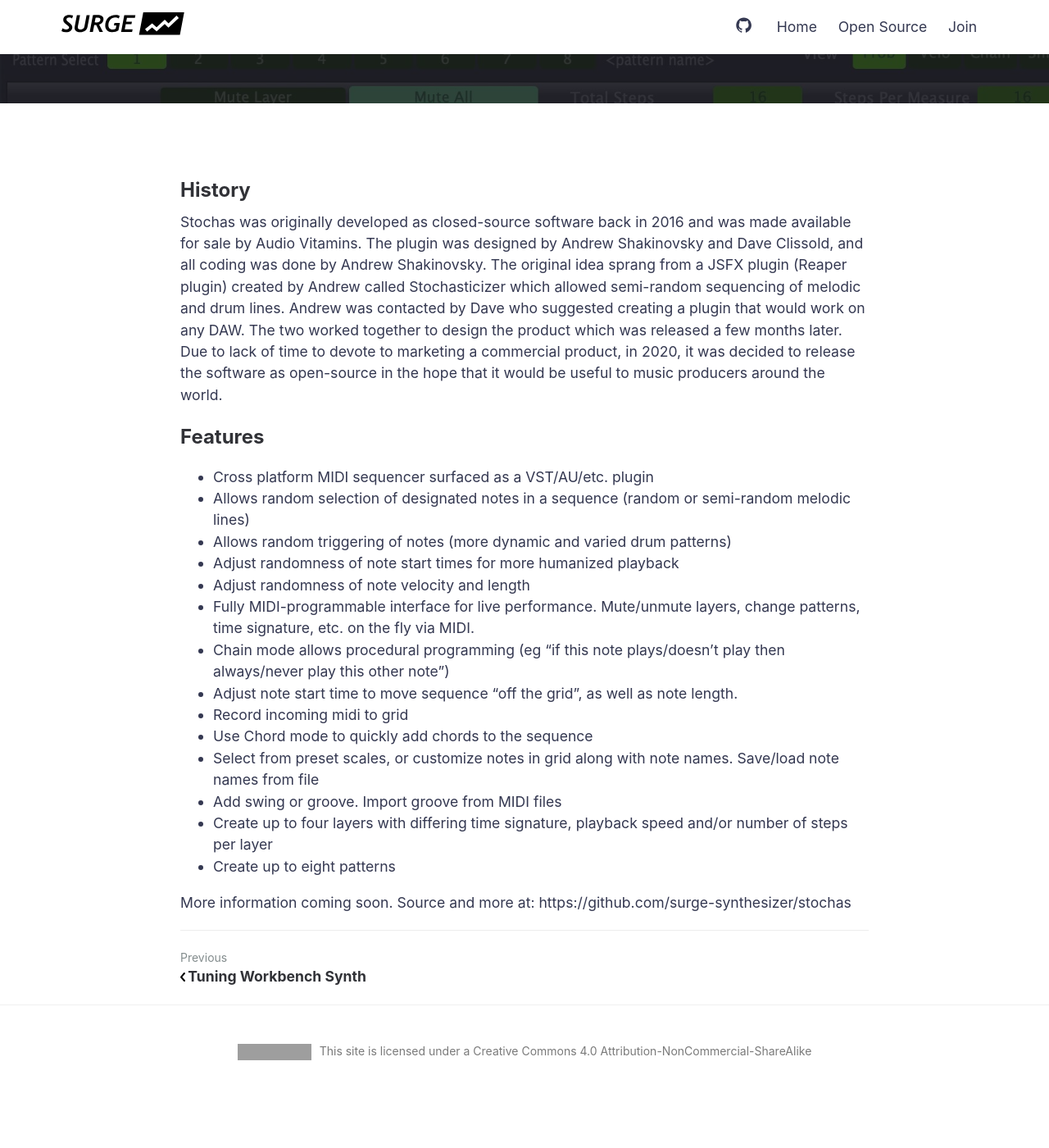
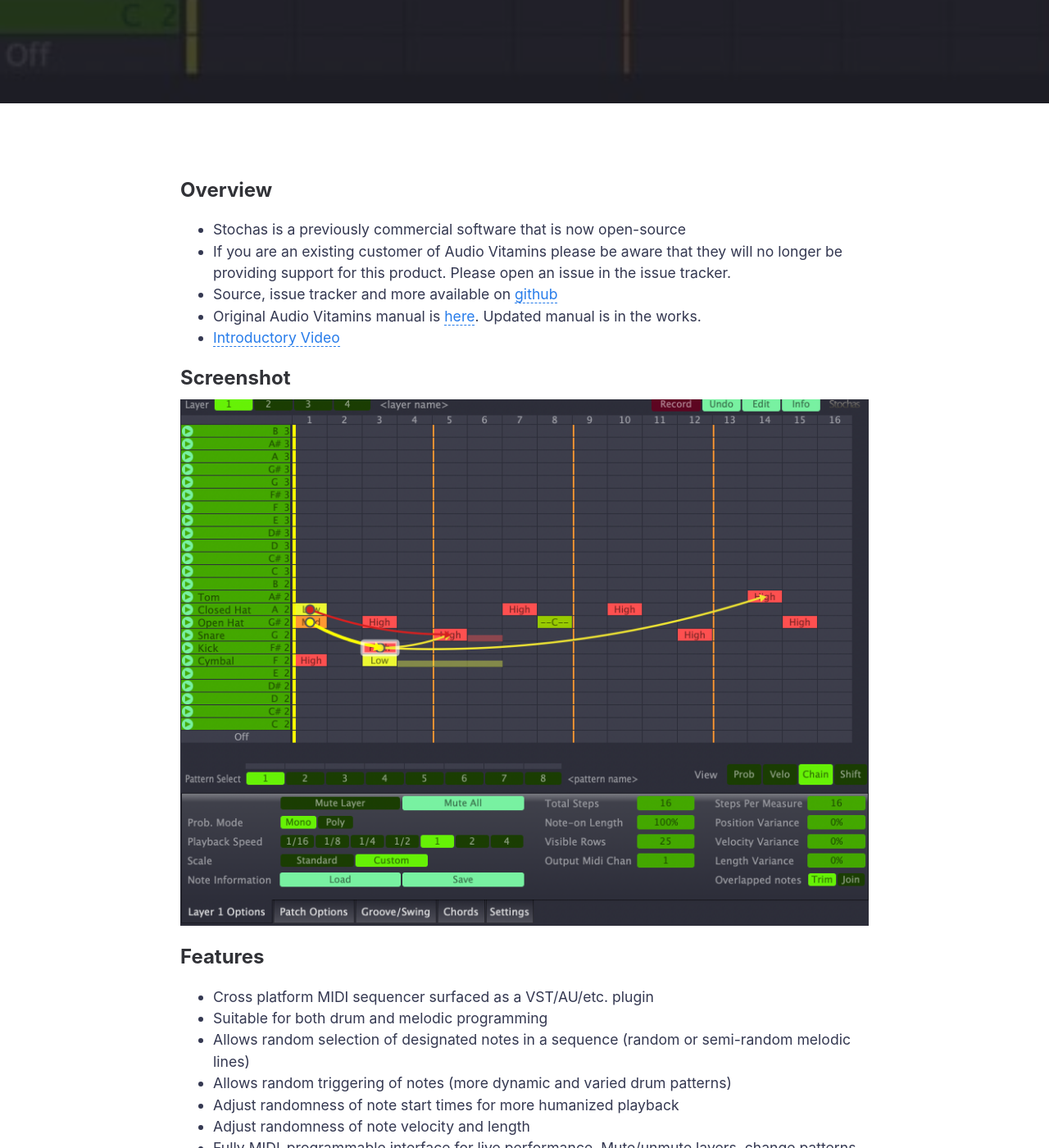
Before and after one commit to surge-synthesizer/surge-synth-team.org, a Jekyll site: the page built from _posts/2020-08-08-stochas.md, in a window 1280 px wide and 1400 px high, scrolled down 508 px. Shown: the whole window at 82% size. Built offline with Jekyll 4.4.1, drawn with Linux system fonts in a browser that asks for light colours; before the commit the page ends 1846 px from its top, so only the background shows below that; some of the changed text lies outside the part shown; grey boxes are pictures that could not be loaded.

Commit message:
Stochas page edits

```diff
--- a/_posts/2020-08-08-stochas.md
+++ b/_posts/2020-08-08-stochas.md
@@ -7,14 +7,19 @@
 categories: [Sequencer, Plugin]
 ---
 
+## Overview
+- Stochas is a previously commercial software that is now open-source
+- If you are an existing customer of Audio Vitamins please be aware that they will no longer be providing support for this product. Please open an issue in the issue tracker.
+- Source, issue tracker and more available on [github](https://github.com/surge-synthesizer/stochas)
+- Original Audio Vitamins manual is [here](/assets/manuals/stochas_av.pdf). Updated manual is in the works.
+- [Introductory Video](https://www.youtube.com/watch?v=PRXUt9Q9EB0)
 
-## History
-Stochas was originally developed as closed-source software back in 2016 and was made available for sale by Audio Vitamins.
-The plugin was designed by Andrew Shakinovsky and Dave Clissold, and all coding was done by Andrew Shakinovsky. The original idea sprang from a JSFX plugin (Reaper plugin) created by Andrew called Stochasticizer which allowed semi-random sequencing of melodic and drum lines. Andrew was contacted by Dave who suggested creating a plugin that would work on any DAW. The two worked together to design the product which was released a few months later. Due to lack of time to devote to marketing a
-commercial product, in 2020, it was decided to release the software as open-source in the hope that it would be useful to music producers around the world.
+## Screenshot
+![Stochas Screenshot](/assets/img/stochas_screenshot.png)
 
 ## Features
 - Cross platform MIDI sequencer surfaced as a VST/AU/etc. plugin
+- Suitable for both drum and melodic programming
 - Allows random selection of designated notes in a sequence (random or semi-random melodic lines)
 - Allows random triggering of notes (more dynamic and varied drum patterns)
 - Adjust randomness of note start times for more humanized playback
@@ -29,5 +34,5 @@
 - Create up to four layers with differing time signature, playback speed and/or number of steps per layer
 - Create up to eight patterns
 
-
-More information coming soon. Source and more at: https://github.com/surge-synthesizer/stochas
+## History
+Stochas was originally developed as closed-source software back in 2016 and was made available for sale by Audio Vitamins. The original idea sprang from a JSFX plugin (Reaper plugin) created by Andrew Shakinovsky called Stochasticizer which allowed semi-random sequencing of melodic and drum lines. Andrew was contacted by Dave Clissold of Audio Vitamins who suggested creating a plugin that would work on any DAW. The two worked together to design the product which was released a few months later. Due to lack of time to devote to marketing a commercial product, in 2020, it was decided to release the software as open-source in the hope that it would be useful to music producers around the world.
```
Also changed, not shown: _img/posts/stochas.jpg, assets/img/posts/stochas.jpg, assets/img/posts/stochas_lg.jpg, assets/img/posts/stochas_md.jpg, assets/img/posts/stochas_placehold.jpg, assets/img/posts/stochas_sm.jpg, assets/img/posts/stochas_thumb.jpg, assets/img/posts/stochas_thumb@2x.jpg, assets/img/posts/stochas_xs.jpg, assets/img/stochas_screenshot.png (added), 1 other file.
